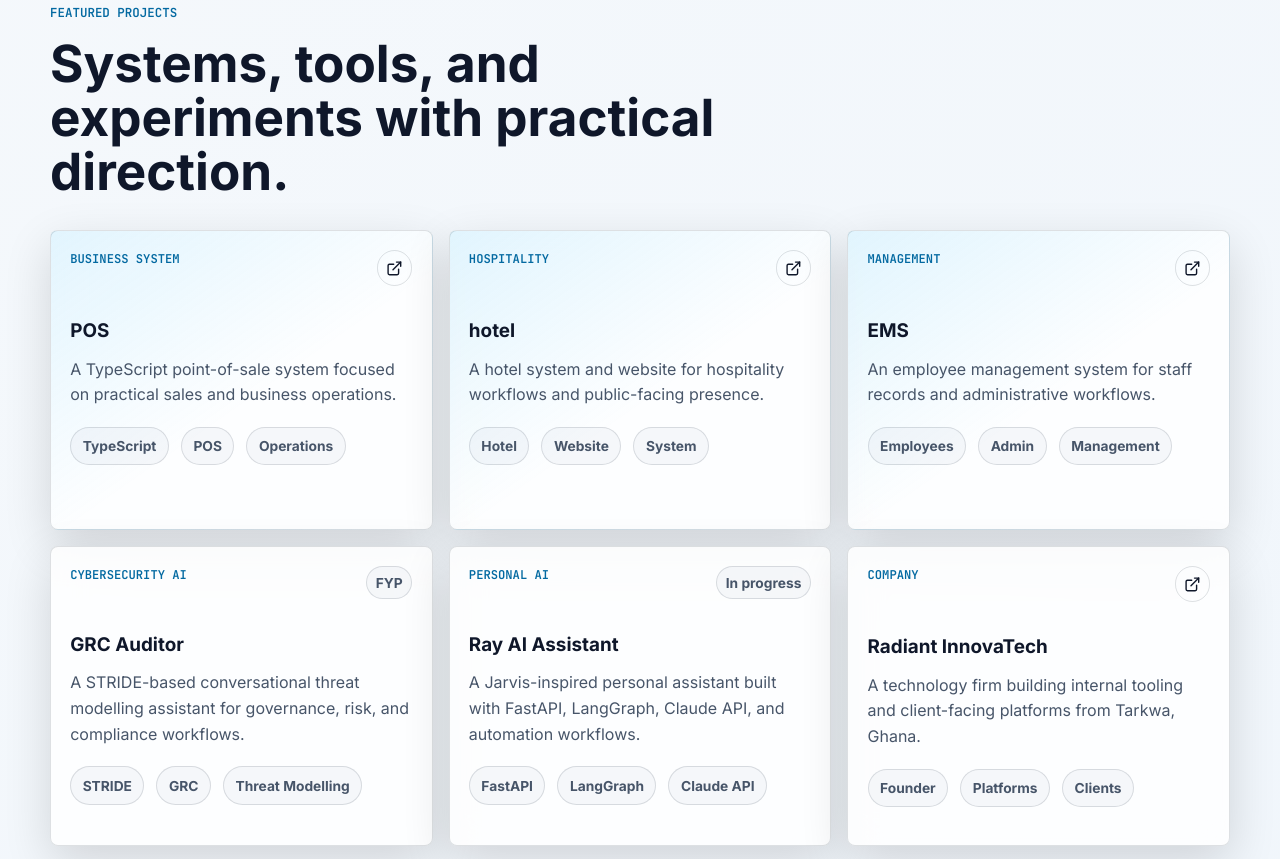
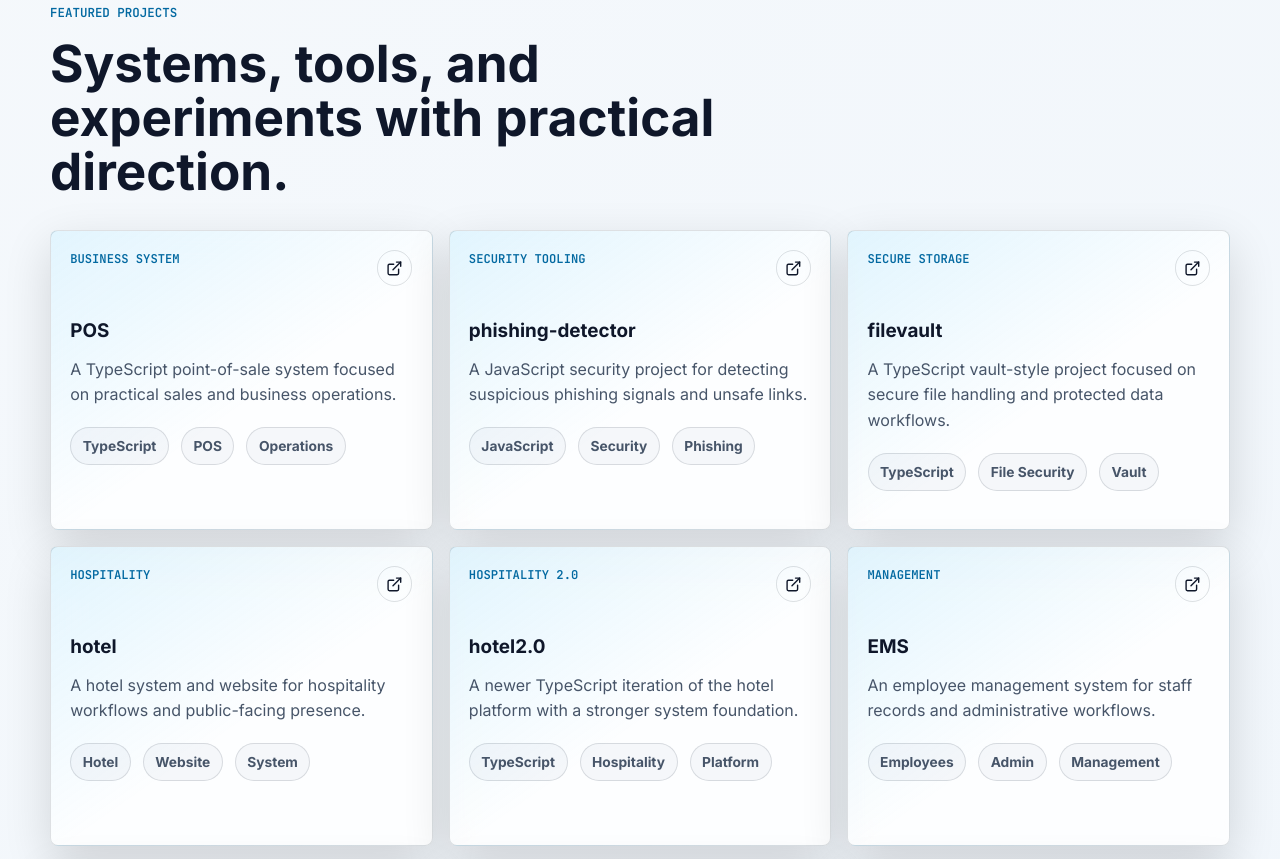
Before and after one commit to RadiantSeraph1/portfolio, a plain HTML site: page index.html in a window 1280 px wide. Shown: the part 2130-2989 px from the top of the page. Drawn offline with nearby package versions, Linux system fonts and the light colour scheme.

Commit message:
feat: add latest GitHub projects

```diff
--- a/index.html
+++ b/index.html
@@ -171,6 +171,30 @@
 
           <article class="project-card featured reveal">
             <div class="project-topline">
+              <span class="project-kind">Security Tooling</span>
+              <a href="https://github.com/RadiantSeraph1/phishing-detector" target="_blank" rel="noreferrer">
+                <i data-lucide="external-link"></i>
+              </a>
+            </div>
+            <h3>phishing-detector</h3>
+            <p>A JavaScript security project for detecting suspicious phishing signals and unsafe links.</p>
+            <div class="tag-row"><span>JavaScript</span><span>Security</span><span>Phishing</span></div>
+          </article>
+
+          <article class="project-card featured reveal">
+            <div class="project-topline">
+              <span class="project-kind">Secure Storage</span>
+              <a href="https://github.com/RadiantSeraph1/filevault" target="_blank" rel="noreferrer">
+                <i data-lucide="external-link"></i>
+              </a>
+            </div>
+            <h3>filevault</h3>
+            <p>A TypeScript vault-style project focused on secure file handling and protected data workflows.</p>
+            <div class="tag-row"><span>TypeScript</span><span>File Security</span><span>Vault</span></div>
+          </article>
+
+          <article class="project-card featured reveal">
+            <div class="project-topline">
               <span class="project-kind">Hospitality</span>
               <a href="https://github.com/RadiantSeraph1/hotel" target="_blank" rel="noreferrer">
                 <i data-lucide="external-link"></i>
@@ -179,6 +203,18 @@
             <h3>hotel</h3>
             <p>A hotel system and website for hospitality workflows and public-facing presence.</p>
             <div class="tag-row"><span>Hotel</span><span>Website</span><span>System</span></div>
+          </article>
+
+          <article class="project-card featured reveal">
+            <div class="project-topline">
+              <span class="project-kind">Hospitality 2.0</span>
+              <a href="https://github.com/RadiantSeraph1/hotel2.0" target="_blank" rel="noreferrer">
+                <i data-lucide="external-link"></i>
+              </a>
+            </div>
+            <h3>hotel2.0</h3>
+            <p>A newer TypeScript iteration of the hotel platform with a stronger system foundation.</p>
+            <div class="tag-row"><span>TypeScript</span><span>Hospitality</span><span>Platform</span></div>
           </article>
 
           <article class="project-card featured reveal">
@@ -227,6 +263,7 @@
         </div>
 
         <div class="repo-strip reveal" aria-label="More GitHub repositories">
+          <a href="https://github.com/RadiantSeraph1/portfolio" target="_blank" rel="noreferrer">portfolio</a>
           <a href="https://github.com/RadiantSeraph1/charity-website" target="_blank" rel="noreferrer">charity-website</a>
           <a href="https://github.com/RadiantSeraph1/e-commerce-platform" target="_blank" rel="noreferrer">e-commerce-platform</a>
           <a href="https://github.com/RadiantSeraph1/Radiant-Tech-Forums-" target="_blank" rel="noreferrer">Radiant-Tech-Forums</a>
```
Also changed, not shown: 1 other file.
